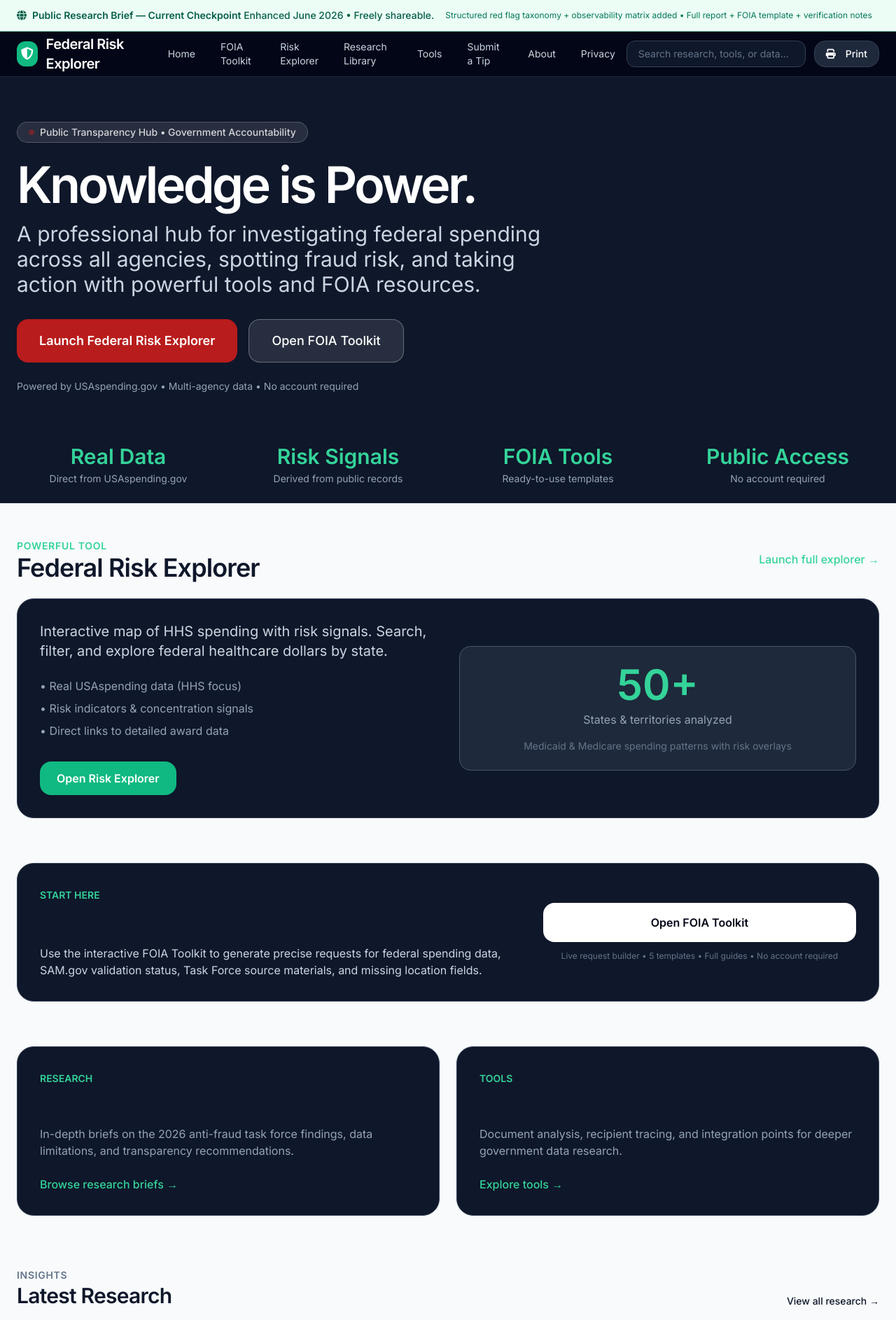
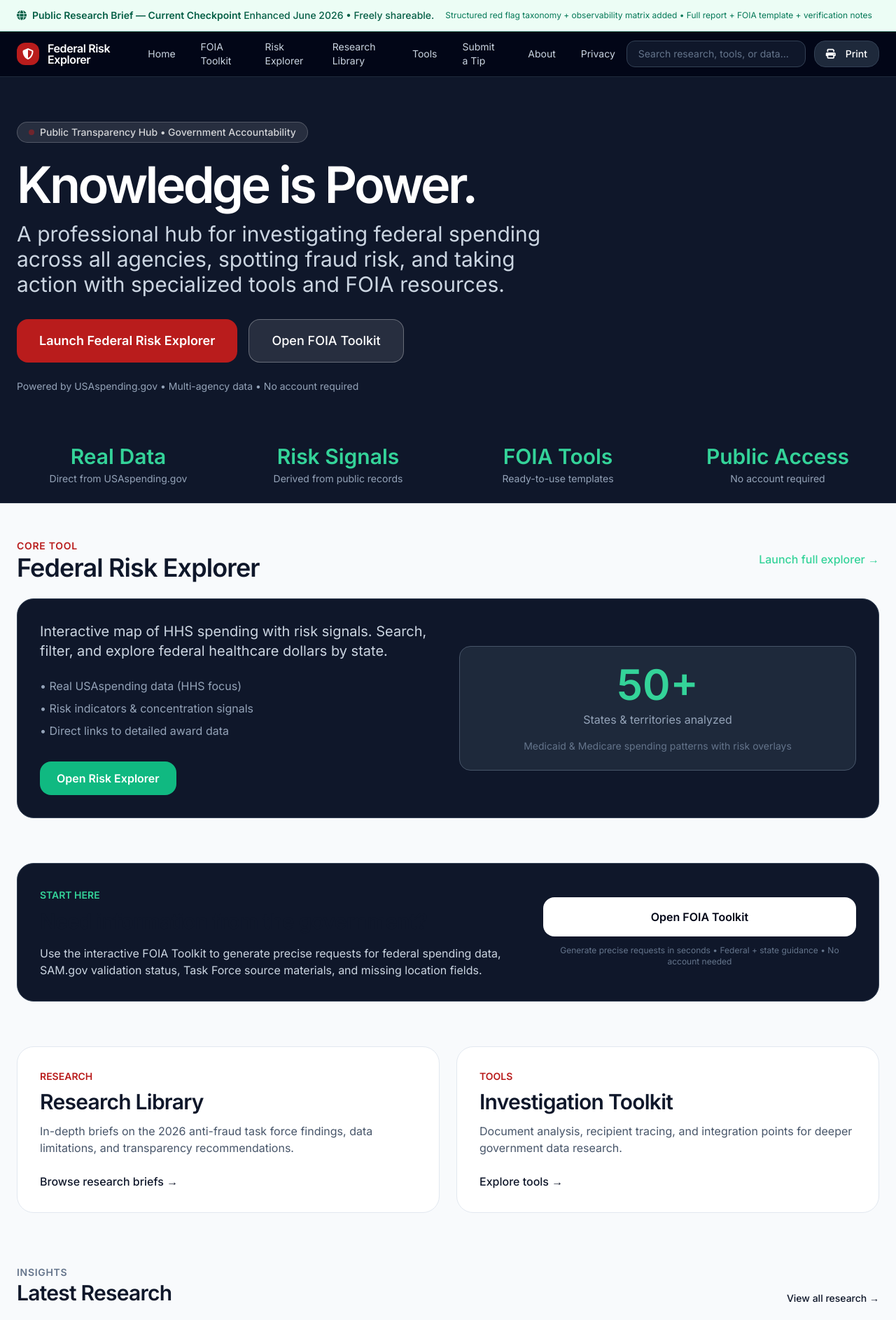
Before and after one commit to c2wbcnvnv6-netizen/vance-task-force-fraud-brief, a plain HTML site: page index.html in a window 1280 px wide. Shown: the top 1886 px of the page at 70% size. Drawn offline with nearby package versions, Linux system fonts and the light colour scheme.

Commit message:
polish: Full site polish pass - fixed nav alignment/logo height, replaced 'POWERFUL TOOL' wording, improved FOIA button text, consistent card styling (light cards, better spacing), added full nav to explorer, general alignment and tone fixes

```diff
--- a/index.html
+++ b/index.html
@@ -140,12 +140,10 @@
         <div class="max-w-screen-xl mx-auto px-6">
             <div class="flex items-center justify-between h-16">
                 <div class="flex items-center gap-x-3">
-                    <div class="w-9 h-9 bg-emerald-500 text-white rounded-xl flex items-center justify-center">
-                        <i class="fa-solid fa-shield-halved text-lg"></i>
+                    <div class="w-8 h-8 bg-[#b91c1c] text-white rounded-xl flex items-center justify-center flex-shrink-0">
+                        <i class="fa-solid fa-shield-halved text-base"></i>
                     </div>
-                    <div>
-                        <span class="font-semibold text-xl tracking-tight text-white">Federal Risk Explorer</span>
-                    </div>
+                    <span class="font-semibold text-base tracking-tight text-white leading-none">Federal Risk Explorer</span>
                 </div>
 
                 <div class="hidden md:flex items-center gap-x-1 text-sm">
@@ -188,7 +186,7 @@
                 </h1>
 
                 <p class="text-2xl md:text-3xl text-slate-300 max-w-3xl">
-                    A professional hub for investigating federal spending across all agencies, spotting fraud risk, and taking action with powerful tools and FOIA resources.
+                    A professional hub for investigating federal spending across all agencies, spotting fraud risk, and taking action with specialized tools and FOIA resources.
                 </p>
 
                 <div class="mt-8 flex flex-wrap gap-4">
@@ -238,7 +236,7 @@
         <section>
             <div class="flex items-center justify-between mb-6">
                 <div>
-                    <span class="text-emerald-400 text-sm font-semibold tracking-wider">POWERFUL TOOL</span>
+                    <span class="text-[#b91c1c] text-sm font-semibold tracking-wider">CORE TOOL</span>
                     <h2 class="text-4xl font-semibold tracking-tight">Federal Risk Explorer</h2>
                 </div>
                 <a href="/explorer/federal-risk-explorer.html" class="hidden md:block text-emerald-400 hover:text-emerald-300 font-medium">Launch full explorer →</a>
@@ -284,7 +282,7 @@
                            class="block w-full text-center bg-white text-slate-950 font-semibold px-8 py-4 rounded-2xl hover:bg-slate-100 transition-all">
                             Open FOIA Toolkit
                         </a>
-                        <p class="text-center text-xs text-slate-500 mt-3">Live request builder • 5 templates • Full guides • No account required</p>
+                        <p class="text-center text-xs text-slate-500 mt-3">Generate precise requests in seconds • Federal + state guidance • No account needed</p>
                     </div>
                 </div>
             </div>
@@ -292,17 +290,17 @@
 
         <!-- Research Library + Tools Teaser -->
         <div class="grid md:grid-cols-2 gap-6">
-            <div class="bg-slate-900 border border-slate-700 rounded-3xl p-8">
-                <span class="text-emerald-400 text-sm font-semibold">RESEARCH</span>
+            <div class="bg-white border border-slate-200 rounded-3xl p-8 flex flex-col h-full">
+                <span class="text-[#b91c1c] text-sm font-semibold">RESEARCH</span>
                 <h3 class="text-3xl font-semibold tracking-tight mt-2">Research Library</h3>
-                <p class="mt-3 text-slate-400">In-depth briefs on the 2026 anti-fraud task force findings, data limitations, and transparency recommendations.</p>
-                <a href="#research" class="inline-block mt-6 text-emerald-400 hover:text-emerald-300 font-medium">Browse research briefs →</a>
+                <p class="mt-3 text-slate-600 flex-1">In-depth briefs on the 2026 anti-fraud task force findings, data limitations, and transparency recommendations.</p>
+                <a href="#research" class="mt-6 text-[#0f172a] hover:underline font-medium">Browse research briefs →</a>
             </div>
-            <div class="bg-slate-900 border border-slate-700 rounded-3xl p-8">
-                <span class="text-emerald-400 text-sm font-semibold">TOOLS</span>
+            <div class="bg-white border border-slate-200 rounded-3xl p-8 flex flex-col h-full">
+                <span class="text-[#b91c1c] text-sm font-semibold">TOOLS</span>
                 <h3 class="text-3xl font-semibold tracking-tight mt-2">Investigation Toolkit</h3>
-                <p class="mt-3 text-slate-400">Document analysis, recipient tracing, and integration points for deeper government data research.</p>
-                <a href="#tools" class="inline-block mt-6 text-emerald-400 hover:text-emerald-300 font-medium">Explore tools →</a>
+                <p class="mt-3 text-slate-600 flex-1">Document analysis, recipient tracing, and integration points for deeper government data research.</p>
+                <a href="#tools" class="mt-6 text-[#0f172a] hover:underline font-medium">Explore tools →</a>
             </div>
         </div>
 
```
Also changed, not shown: explorer/federal-risk-explorer.html (+22 -1 lines), foia-toolkit.html (+3 -3 lines).
